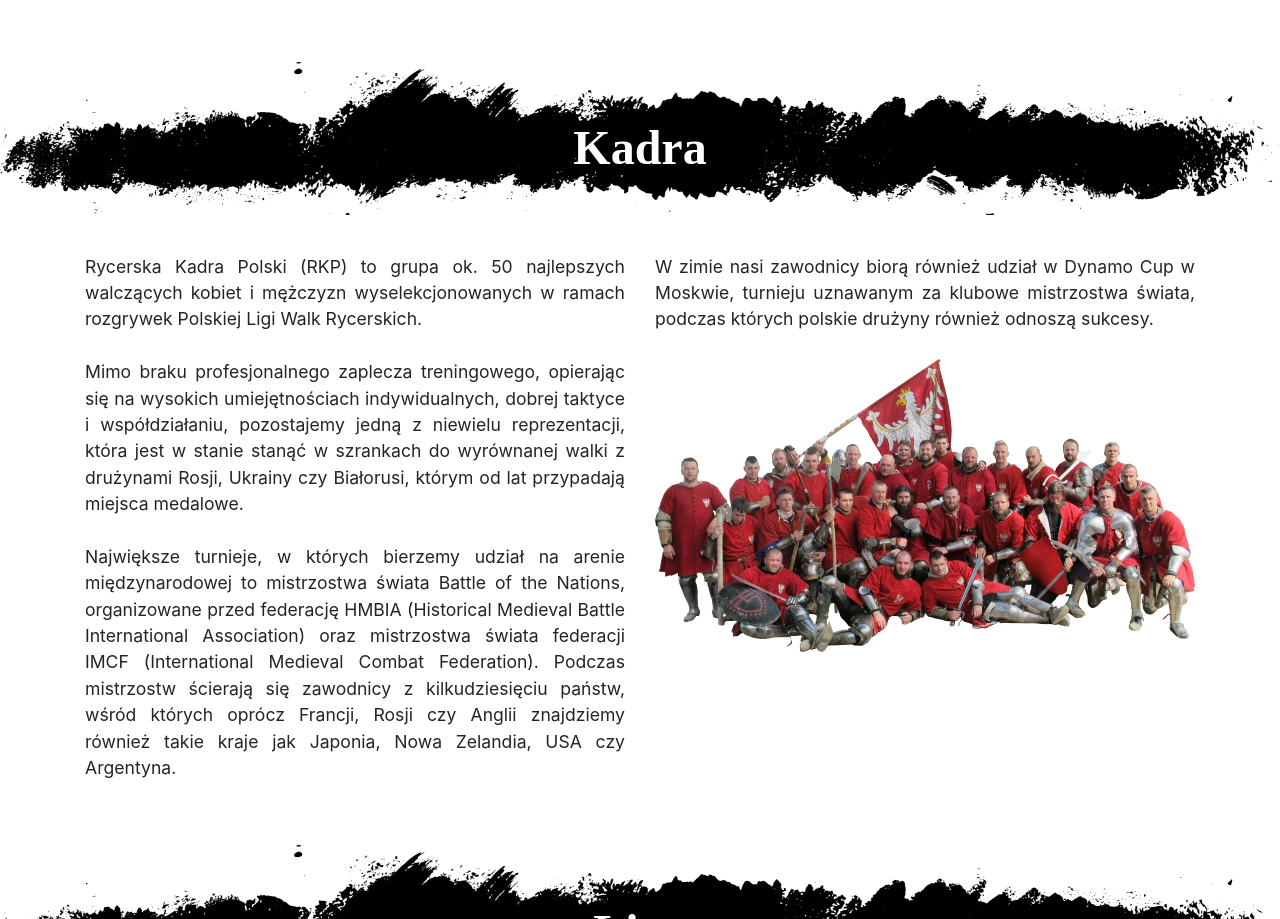
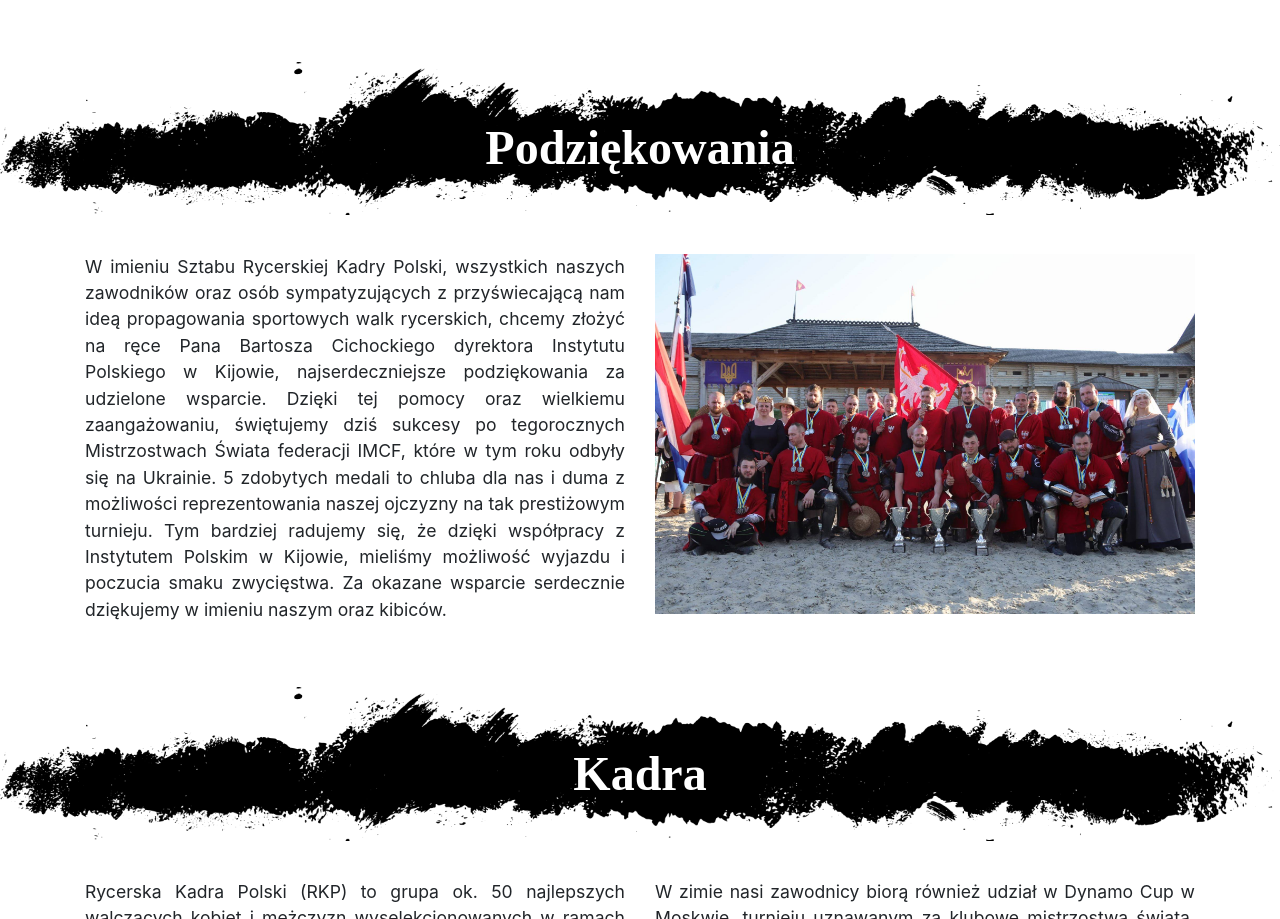
Before and after one commit to jardziochpawel/rycerskakadra, a React (Create React App) app: page / in a window 1280 px wide. Shown: the part 1097-2016 px from the top of the page. Built offline with nearby package versions, Linux system fonts and the light colour scheme; a web font is replaced by a local one.

Commit message:
podziękowania

```diff
--- a/src/App.js
+++ b/src/App.js
@@ -7,6 +7,7 @@ import SectionHeader from "./Components/SectionHeader";
 import Liga from "./Sections/Liga";
 import Oferta from "./Sections/Oferta";
 import Media from "./Sections/Media";
+import Podziekowania from "./Sections/Podziekowania";
 
 class App extends Component {
   render() {
@@ -15,6 +16,8 @@ class App extends Component {
         <Header/>
         <div style={{marginTop: 6+'%'}}>
             <InfoRKP/>
+            <SectionHeader title={'Podziękowania'}/>
+            <Podziekowania/>
             <SectionHeader title={'Kadra'}/>
             <Kadra/>
             <SectionHeader title={'Liga'}/>
--- /dev/null
+++ b/src/Sections/Podziekowania.js
@@ -0,0 +1,31 @@
+import React from 'react';
+import kadra from '../img/kadra.jpg';
+
+class Podziekowania extends React.Component
+{
+    render(){
+        return(
+            <div className="container text-justify" style={{fontSize: 1.1+'rem'}}>
+                <div className="row">
+                    <div className="col-12 col-sm-12 col-md-12 col-lg-6">
+                        <span>
+                            W imieniu Sztabu Rycerskiej Kadry Polski, wszystkich naszych zawodników oraz osób sympatyzujących
+                            z przyświecającą nam ideą propagowania sportowych walk rycerskich, chcemy złożyć na ręce
+                            Pana Bartosza Cichockiego dyrektora Instytutu Polskiego w Kijowie, najserdeczniejsze
+                            podziękowania za udzielone wsparcie. Dzięki tej pomocy oraz wielkiemu zaangażowaniu,
+                            świętujemy dziś sukcesy po tegorocznych Mistrzostwach Świata federacji IMCF, które w tym
+                            roku odbyły się na Ukrainie. 5 zdobytych medali to chluba dla nas i duma z możliwości
+                            reprezentowania naszej ojczyzny na tak prestiżowym turnieju. Tym bardziej radujemy się,
+                            że dzięki współpracy z Instytutem Polskim w Kijowie, mieliśmy możliwość wyjazdu i poczucia smaku
+                            zwycięstwa. Za okazane wsparcie serdecznie dziękujemy w imieniu naszym oraz kibiców.
+                        </span>
+                    </div>
+                    <div className="col-12 col-sm-12 col-md-12 col-lg-6">
+                          <img src={kadra} alt="Kadra Reprezentacji Polski w sportowych walkach rycerskich" style={{width: 100+'%'}}/>
+                    </div>
+                </div>
+            </div>
+        )
+    }
+}
+export default Podziekowania;
```
Also changed, not shown: src/img/kadra.jpg (added), 1 other file (tests, documents, lock files or other folders).
